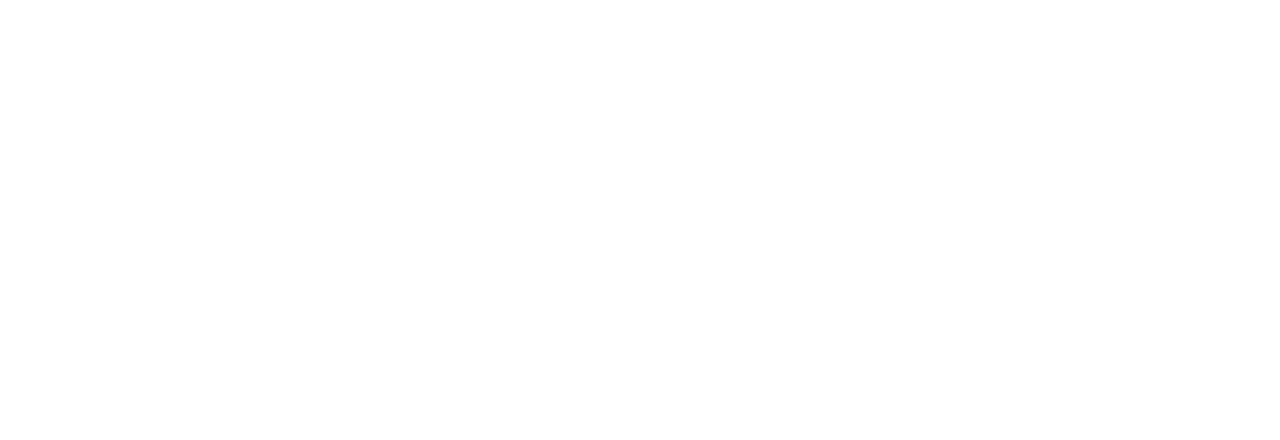
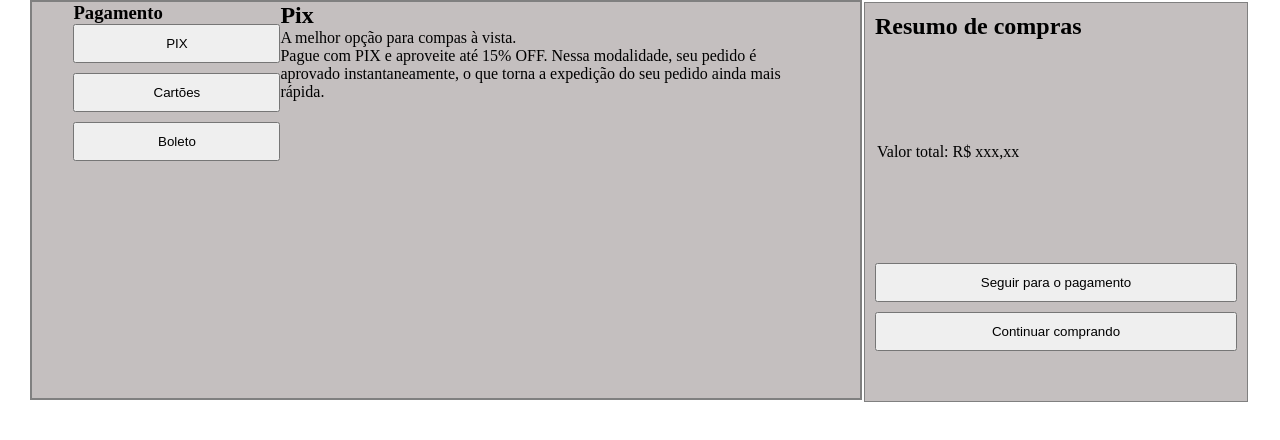
Before and after one commit to G-Ladeira/PI-React, a React (Create React App) app: page /checkout in a window 1280 px wide. Before the commit this address had no page. Shown: the top 440 px of the page. Built offline with nearby package versions, Linux system fonts and the light colour scheme.

Commit message:
Criação do cart/ checkout

```diff
--- /dev/null
+++ b/src/components/cart/index.jsx
@@ -0,0 +1,15 @@
+import React from 'react'
+import "./style.sass"
+
+const CartC = () => {
+  return (
+    <div>
+
+    Cart
+
+
+    </div>
+  )
+}
+
+export default CartC
--- /dev/null
+++ b/src/components/checkoutC/index.jsx
@@ -0,0 +1,26 @@
+import React from 'react'
+import Payment from './payment'
+import Resume from './resume'
+
+import "./style.sass"
+
+
+const CheckoutC = () => {
+  return (
+    <section className='checkoutBoX'>
+
+      <div className='checkBox'>
+      <Payment />
+      </div>
+
+
+
+      <Resume />
+
+
+
+    </section>
+  )
+}
+
+export default CheckoutC
--- /dev/null
+++ b/src/components/checkoutC/payment/index.jsx
@@ -0,0 +1,37 @@
+import React from 'react'
+
+import "./style.sass"
+
+const Payment = () => {
+  return (
+
+<section className='resumetwo'>
+    <div className="payment-type flex">
+      <h1>Pagamento</h1>
+        <div className="flex column">
+            <button className="PIX">
+                PIX
+            </button>
+            <button className="Cartões">
+                Cartões
+            </button>
+            <button className="Boleto">
+                Boleto
+            </button>
+        </div>
+    </div>
+    <div className="information">
+        <h2>Pix</h2>
+        <p>A melhor opção para compas à vista.</p>
+        <p> Pague com PIX e aproveite até 15% OFF. Nessa modalidade, seu pedido
+            é aprovado instantaneamente, o que torna a expedição do seu pedido
+            ainda mais rápida.
+        </p>
+    </div>
+</section>
+
+
+  )
+}
+
+export default Payment
--- /dev/null
+++ b/src/components/checkoutC/payment/style.sass
@@ -0,0 +1,29 @@
+.resumetwo button
+    display: flex
+    justify-content: center
+    padding: 10px
+    margin-bottom: 10px
+
+
+
+
+.resumetwo
+    display: flex
+    width: 100%
+
+
+.flex
+    display: flex
+
+.payment-type
+    justify-content: space-between
+    flex-direction: column
+    width: 25%
+
+.information
+    width: 65%
+
+.column
+    flex-direction: column
+    justify-content: space-between
+    min-height: 100px
--- /dev/null
+++ b/src/components/checkoutC/resume/index.jsx
@@ -0,0 +1,20 @@
+import React from 'react'
+
+import "./style.sass"
+
+const Resume = () => {
+  return (
+    <div className='resume'>
+      <h2>Resumo de compras</h2>
+      <table>
+        <p>Valor total: R$ xxx,xx</p>
+      </table>
+      <div className="resume-buttons">
+        <button>Seguir para o pagamento</button>
+        <button>Continuar comprando</button>
+      </div>
+    </div>
+  )
+}
+
+export default Resume
--- /dev/null
+++ b/src/components/checkoutC/resume/style.sass
@@ -0,0 +1,20 @@
+.resume
+    display: flex
+    flex-direction: column
+    width: 30%
+    height: 400px
+    margin: 2px
+    border: 1px solid grey
+    background-color: #c4bfbf
+    justify-content: space-between
+    padding: 10px
+
+.resume-buttons
+    display: flex
+    flex-direction: column
+    width: 100%
+    min-height: 80px
+    margin-bottom: 30px
+
+.resume-buttons button:not(first-child), .resumetwo button:not(first-child)
+    margin-bottom: 10px
--- /dev/null
+++ b/src/components/checkoutC/style.sass
@@ -0,0 +1,17 @@
+.checkBox
+    display: flex
+    flex-direction: column
+    width: 65%
+    height: 400px
+    border: 2px solid grey
+    background-color: #c4bfbf
+
+
+.checkoutBoX
+    display: flex
+    width: 100%
+
+.checkoutBoX button, .resumetwo button
+    display: flex
+    justify-content: center
+    padding: 10px
--- a/src/routes/index.jsx
+++ b/src/routes/index.jsx
@@ -2,10 +2,11 @@
 import { Home } from "../views/home";
 import { AboutUs } from "../views/aboutUs";
 import { Product } from "../views/product";
-import { Products } from "../views/products";
 import  Login  from "../views/login";
 import Cadastro from "../views/cadastro";
 import Perfil from "../views/perfil"
+import CheChout from "../views/checkout";
+import Cart from "../views/cart";
 
 
 
@@ -17,10 +18,11 @@
             <Route path="/" element={<Home/>}/>
             <Route path="/aboutUs" element={<AboutUs/>}/>
             <Route path="/product" element={<Product/>}/>
-            <Route path="/products" element={<Products />} />
             <Route path="/login" element={<Login />} />
             <Route path="/cadastro" element={<Cadastro />} />
             <Route path="/perfil" element={<Perfil/>}/>
+            <Route path="/checkout" element={<CheChout />} />
+            <Route path="/cart" element={<Cart />} />
 
             </Routes>
         </>
--- /dev/null
+++ b/src/views/cart/index.jsx
@@ -0,0 +1,16 @@
+import React from 'react'
+import CartC from '../../components/cart'
+
+const Cart = () => {
+  return (
+    <div>
+
+        <CartC />
+
+
+
+    </div>
+  )
+}
+
+export default Cart
--- /dev/null
+++ b/src/views/checkout/index.jsx
@@ -0,0 +1,14 @@
+import React from 'react'
+import CheckoutC from '../../components/checkoutC'
+
+const CheChout = () => {
+  return (
+    <div>
+
+        <CheckoutC />
+
+    </div>
+  )
+}
+
+export default CheChout
```
Also changed, not shown: src/components/cart/style.sass (added).
